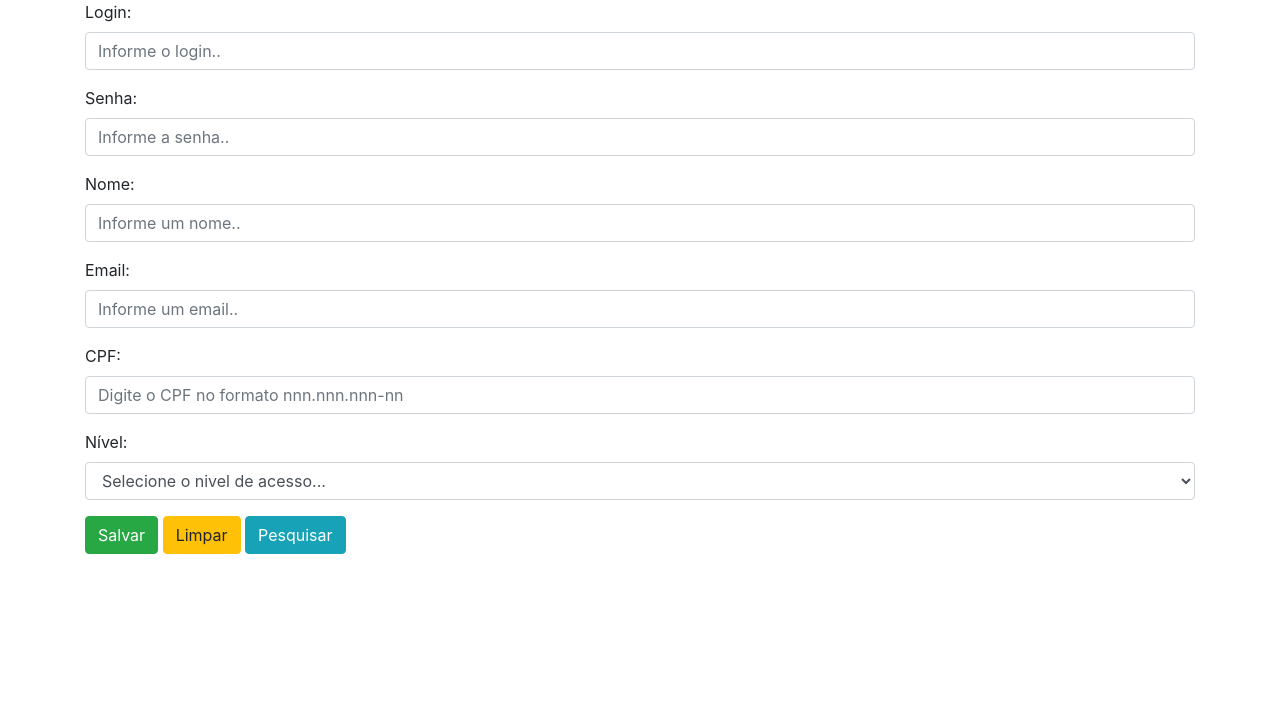
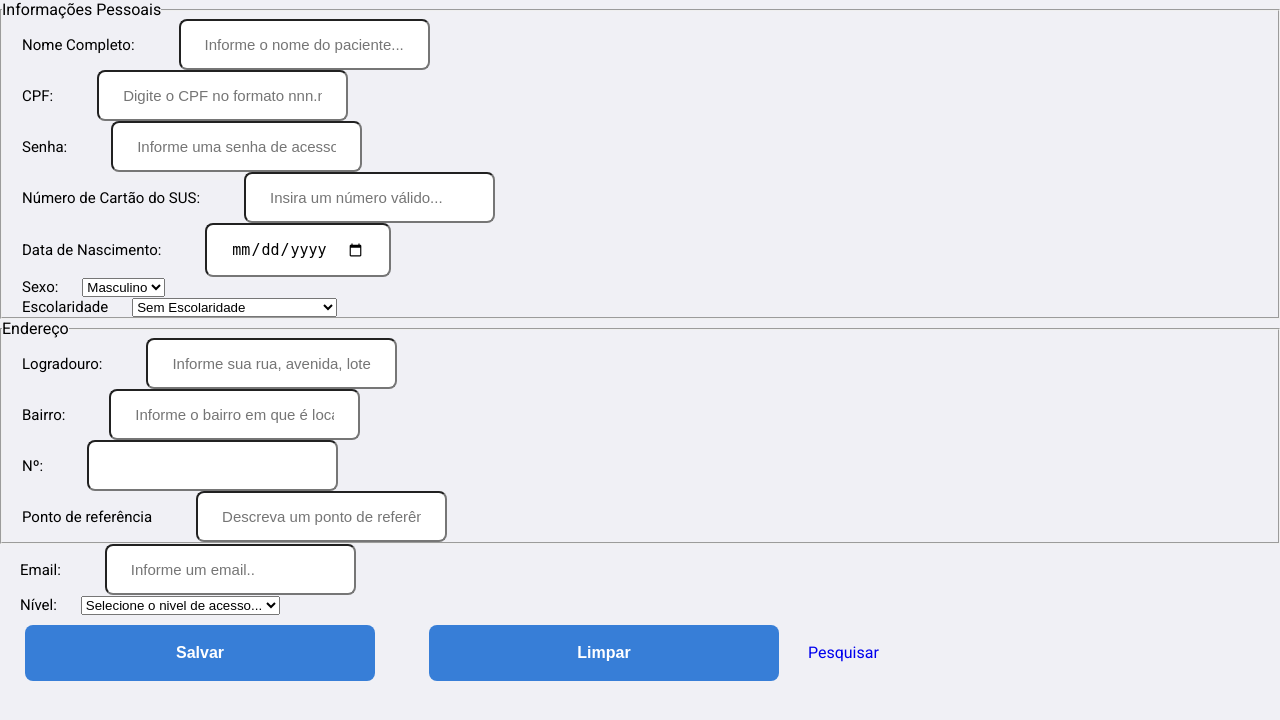
Before and after one commit to J-Eugenio/FabSoft-SCO, a PHP site: page /view/usuario/Cadastrar.php in a window 1280 px wide. Shown: the top 720 px of the page. Run offline with PHP 8.4, Linux system fonts and the light colour scheme.

Commit message:
Update Cadastrar.php
Removido: - Campo de LOGIN na tela de cadastro de usuario
- Bootstrap de estilos  para a tela de cadastro de usuario
Adicionado:  Campos e fieldsets de endereço e informações pessoais dos pacientes a serem cadastrados.
Próximo uptade: - Finalização dos campos no html da tela de cadastro de usuário e estilização da página.

```diff
--- a/sys/view/usuario/Cadastrar.php
+++ b/sys/view/usuario/Cadastrar.php
@@ -2,43 +2,92 @@
 <html lang="pt-br">
 
 <head>
-  <link rel="stylesheet" href="../../css/styleMenu.css">
-  <link rel="stylesheet" href="https://stackpath.bootstrapcdn.com/bootstrap/4.3.1/css/bootstrap.min.css" integrity="sha384-ggOyR0iXCbMQv3Xipma34MD+dH/1fQ784/j6cY/iJTQUOhcWr7x9JvoRxT2MZw1T" crossorigin="anonymous">
   <meta charset="utf-8">
   <meta name="viewport" content="width=device-width, initial-scale=1, shrink-to-fit=no">
 
-  <title>sys</title>
+  <link href="https://fonts.googleapis.com/css2?family=Roboto&family=Ubuntu:wght@700&display=swap" rel="stylesheet">
+
+  <link rel="stylesheet" href="../assets/css/login.css">
+  <link rel="stylesheet" href="../assets/css/main.css">
+
+  <title>Cadastro de Usuário</title>
+
 </head>
 
 <body>
 
-  <?php //nav  ?>
+  <?php //nav
+  ?>
 
   <div class="container">
     <form method="POST" action="../../controller/usuario/usuario_controller.php">
       <div class="form-group">
         <input type="hidden" name="id" value="" />
-        <label>Login: </label>
-        <input type="text" name="login" class="form-control" placeholder="Informe o login..">
+      </div>
+      <fieldset class="dados-pessoais">
+        <legend>Informações Pessoais</legend>
+        <div class="form-group">
+          <label>Nome Completo:</label>
+          <input type="text" name="nome" class="form-control" placeholder="Informe o nome do paciente..." />
         </div>
         <div class="form-group">
-        <label>Senha: </label>
-        <input type="password" name="senha" class="form-control" placeholder="Informe a senha.."/>
+          <label>CPF:</label>
+          <input type="text" name="cpf" class="form-control" placeholder="Digite o CPF no formato nnn.nnn.nnn-nn" />
         </div>
         <div class="form-group">
-        <label>Nome: </label>
-        <input type="text" name="nome" class="form-control" placeholder="Informe um nome.." />
+          <label>Senha:</label>
+          <input type="password" name="senha" class="form-control" placeholder="Informe uma senha de acesso..." />
+          <div class="form-group">
+            <label>Número de Cartão do SUS:</label>
+            <input type="text" name="sus" class="form-control" placeholder="Insira um número válido..." />
           </div>
           <div class="form-group">
-        <label>Email: </label>
-        <input type="email" name="email" class="form-control" placeholder="Informe um email.."/>
+            <label>Data de Nascimento:</label>
+            <input type="date" name="data-de-nascimento" class="form-control" />
           </div>
           <div class="form-group">
-        <label>CPF: </label>
-        <input type="text" name="cpf" class="form-control" placeholder="Digite o CPF no formato nnn.nnn.nnn-nn"  />
+            <label>Sexo:</label>
+            <select name="sexo" id="sexo">
+              <option value="masculino">Masculino</option>
+              <option value="feminino">Feminino</option>
+            </select>
           </div>
           <div class="form-group">
-        <label>Nível: </label>
+            <label>Escolaridade</label>
+            <select name="escolaridade" id="escolaridade">
+              <option value="sem-escolaridade">Sem Escolaridade</option>
+              <option value="ensino-fundamental">Ensino Fundamental Completo</option>
+              <option value="ensino-medio">Ensino Médio Completo</option>
+              <option value="ensino-superior">Ensino Superior Completo</option>
+            </select>
+          </div>
+      </fieldset>
+      <fieldset class="dados-endereco">
+        <legend>Endereço</legend>
+        <div class="form-group">
+        <label>Logradouro:</label>
+        <input type="text" name="logradouro" class="form-control" placeholder="Informe sua rua, avenida, lote..."/>
+        </div>
+        <div class="form-group">
+        <label>Bairro:</label>
+        <input type="text" name="bairro" class="form-control" placeholder="Informe o bairro em que é localizado..."/>
+        </div>
+        <div class="form-group">
+        <label>Nº:</label>
+        <input type="number" name="numero" class="form-control"/>
+        </div>
+        <div class="form-group">
+        <label>Ponto de referência</label>
+        <input type="text" name="referencia" class="form-control" placeholder="Descreva um ponto de referência para localização..."/>
+        </div>
+      </fieldset>
+      <div class="form-group">
+        <label>Email:</label>
+        <input type="email" name="email" class="form-control" placeholder="Informe um email.." />
+      </div>
+
+      <div class="form-group">
+        <label>Nível:</label>
         <select class="form-control" name="nivel" id="nivel">
           <option>Selecione o nivel de acesso...</option>
           <option value="1">1</option>
@@ -46,11 +95,11 @@
         </select>
       </div>
       <div class="form-group">
-        <input type="hidden" name="acao" class="form-control" value="inserir"/>
+        <input type="hidden" name="acao" class="form-control" value="inserir" />
       </div>
       <button type="submit" class="btn btn-success"><span class="fa fa-check"></span> Salvar</button>
       <button type="reset" class="btn btn-warning"><span class="fa fa-close"></span> Limpar</button>
-      <a href="Listar.php" class="btn btn-info" >Pesquisar</a>
+      <a href="Listar.php" class="btn btn-info">Pesquisar</a>
     </form>
   </div>
 </body>
```
Lines whose indentation alone changed are shown as unchanged.
